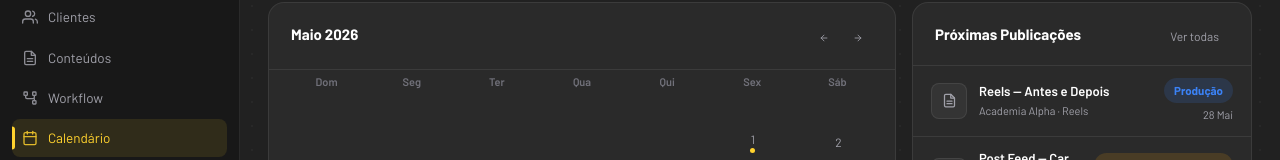
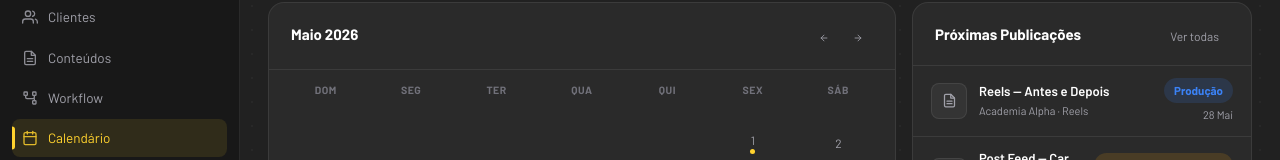
Before and after one commit to devbrunochaves/agencia_bbold, a Next.js app: page /flow/calendario in a window 1280 px wide. Shown: the part 150-310 px from the top of the page. Built offline with nearby package versions, Linux system fonts and the light colour scheme.

Commit message:
fix: align calendar day cells with weekday headers
Week header used gap:2 inline while day grid used gap:4px via CSS,
causing column misalignment. Now both use the same f-cal-week-row
and f-cal-grid classes with matching gaps.

https://claude.ai/code/session_01E4JdxKaXveVubAw2DVvJEr

```diff
--- a/app/flow/calendario/page.jsx
+++ b/app/flow/calendario/page.jsx
@@ -139,16 +139,14 @@ export default function CalendarioPage() {
             </div>
 
             {/* Week header */}
-            <div style={{ display:'grid', gridTemplateColumns:'repeat(7,1fr)', gap:2, padding:'0 16px 8px' }}>
+            <div className="f-cal-week-row">
               {WEEK_LABELS.map((w) => (
-                <div key={w} style={{ textAlign:'center', fontSize:11, fontWeight:600, color:'var(--f-muted-dim)', padding:'4px 0' }}>
-                  {w}
-                </div>
+                <span key={w} className="f-cal-week-label">{w}</span>
               ))}
             </div>
 
             {/* Day grid */}
-            <div className="f-cal-grid" style={{ padding:'0 16px 16px' }}>
+            <div className="f-cal-grid">
               {CELLS.map((day, idx) => (
                 <div
                   key={idx}
```
